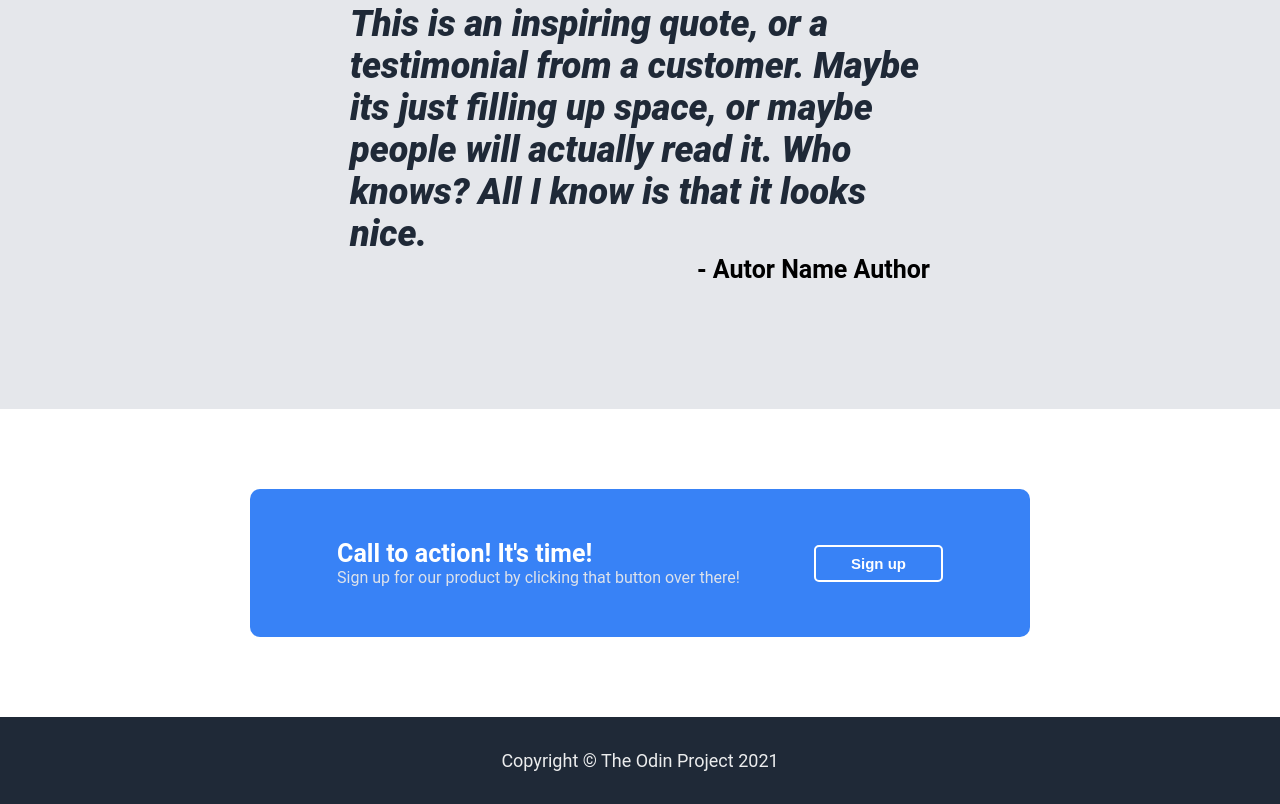
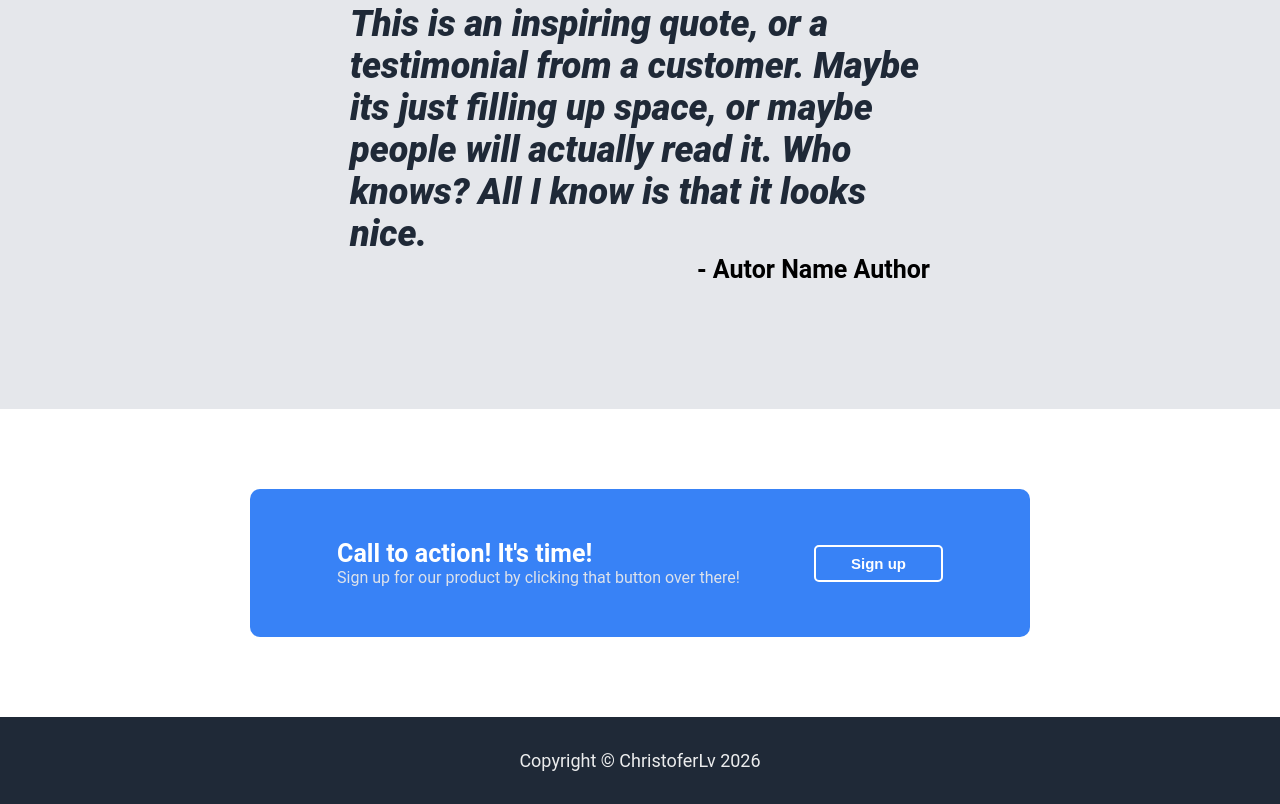
Before and after one commit to ChristoferLv/top-landing-page, a plain HTML site: page index.html in a window 1280 px wide. Shown: the part 1077-1881 px from the top of the page. Drawn offline with Linux system fonts and the light colour scheme.

Commit message:
Adjust footer text

```diff
--- a/index.html
+++ b/index.html
@@ -66,7 +66,7 @@
         </div>
     </div>
     <div class="footer">
-        <p>Copyright © The Odin Project 2021</p>
+        <p>Copyright © ChristoferLv 2026</p>
     </div>
 </body>
 
```
